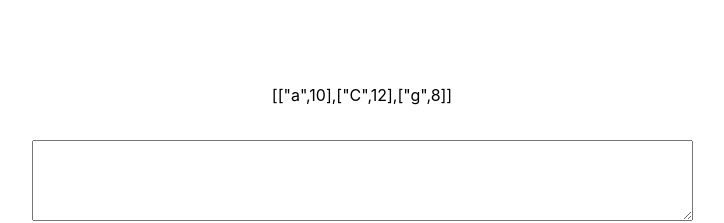
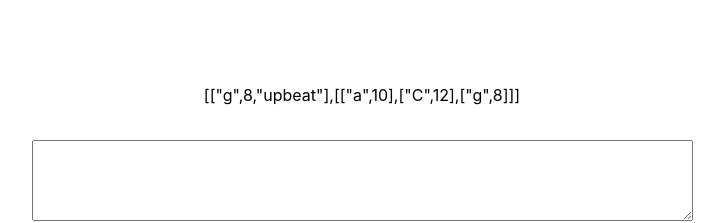
Before and after one commit to jes5199/trope-transmission-react, a React (Create React App) app: page / in a window 1280 px wide. Shown: the part 192-415 px from the top of the page, without its empty margins (278-1002 px from the left). Built offline with nearby package versions, Linux system fonts and the light colour scheme; no server answers.

Commit message:
debug upbeat too

```diff
--- a/src/App.js
+++ b/src/App.js
@@ -93,7 +93,7 @@ function App() {
       <div style={{padding: "50px"}} />
 
       <div style={{padding:"15px"}}>
-        {JSON.stringify(melody.noteAndDurationPairs)}
+        {JSON.stringify([melody.upbeatNoteAndDuration, melody.noteAndDurationPairs])}
       </div>
 
       <div>
```
